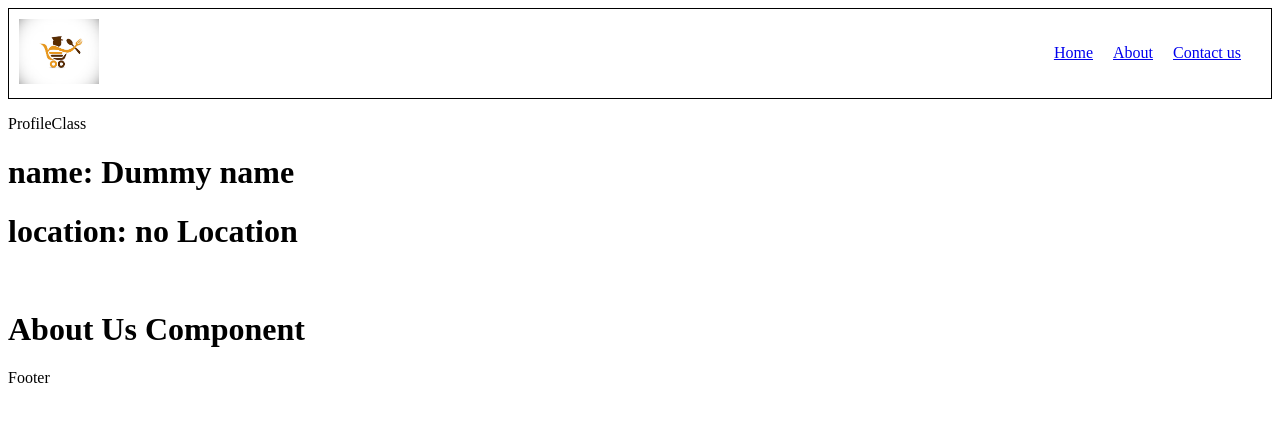
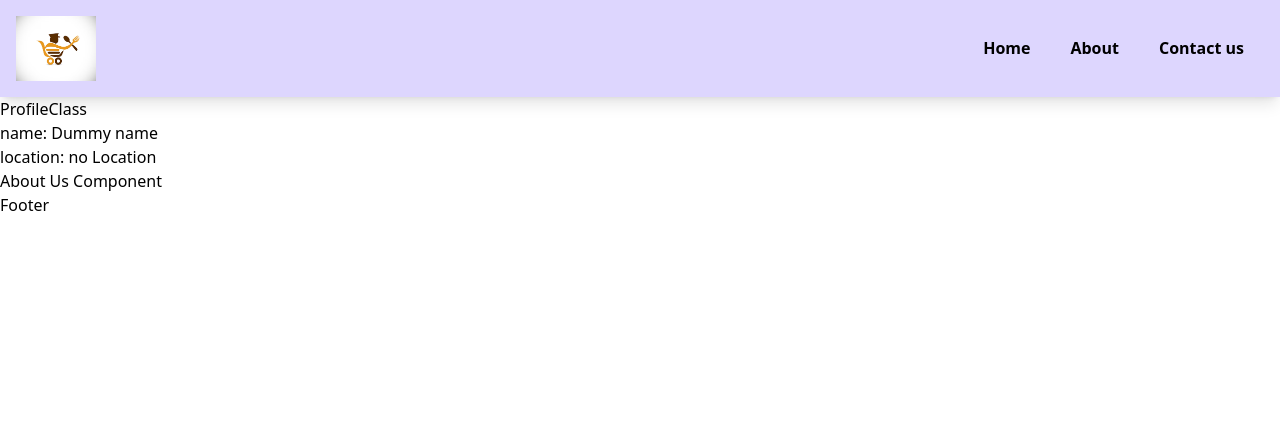
Before and after one commit to raghuhr18/Food-App, a React (Vite) app: page /about in a window 1280 px wide. Shown: the top 422 px of the page. Built offline with nearby package versions, Linux system fonts and the light colour scheme; no server answers.

Commit message:
Installing and applying tailwind css

```diff
--- a/index.css
+++ b/index.css
@@ -1,4 +1,9 @@
-.container{
+@tailwind base;
+@tailwind components;
+@tailwind utilities;
+
+
+/* .container{
     display: flex;
     justify-content: space-between;
     align-items: center;
@@ -69,4 +74,4 @@
     padding: 20px;
     width: 230px;
     height: auto;
-}
+} */
--- a/package.json
+++ b/package.json
@@ -18,6 +18,8 @@
     "@babel/core": "^7.24.7",
     "babel-plugin-transform-remove-console": "^6.9.4",
     "parcel": "^2.12.0",
-    "process": "^0.11.10"
+    "postcss": "^8.4.39",
+    "process": "^0.11.10",
+    "tailwindcss": "^3.4.6"
   }
 }
--- a/src/components/About.js
+++ b/src/components/About.js
@@ -1,12 +1,17 @@
-import React from 'react'
+import React, { Suspense, lazy } from 'react'
 import { Outlet } from 'react-router-dom'
-import ProfileClass from './ProfileClass'
+// import ProfileClass from './ProfileClass'
 
+
+
+const ProfileClass = lazy(() => import('./ProfileClass'));
 const About = () => {
   return (
     <>
       <Outlet />
-      <ProfileClass />
+      <Suspense fallback={<h3>Loading....!</h3>}>
+          <ProfileClass />
+      </Suspense>
       <h1>About Us Component</h1>
     </>
   )
--- a/src/components/Body.js
+++ b/src/components/Body.js
@@ -30,19 +30,20 @@ const Body = () => {
     if(!filteredRestaurants) return null;
     return (allRestaurants?.length === 0) ? (<Shimmer /> ): (
     <>
-        <div>
-            <input type="Search" placeholder="Search Item" value={searchText} onChange={(e)=>{setsearchText(e.target.value)}}/>
-            <button onClick={() => {
+        <div className="bg-slate-200 h-12 flex place-content-center my-1 shadow-lg">
+            <input type="Search" className="p-2 rounded-xl m-1 w-80" required placeholder="Search Item" value={searchText} onChange={(e)=>{setsearchText(e.target.value)}}/>
+            <button className="bg-gray-300 p-2 rounded-xl m-1" onClick={() => {
                 const data = searchClicked(allRestaurants, searchText)
                 setFilteredRestaurants(data)
                 }}>Search
             </button>
         </div>
+
         {(filteredRestaurants.length > 0) ?
-        <div className="restaurant-list">
+        <div className="flex flex-wrap m-auto items-center justify-center">
 
             {filteredRestaurants.map((restaurant) =>
-            <Link to={"/restaurentMenu/" + restaurant.info.id} key={restaurant.info.id}>
+            <Link className="shadow-lg m-5 min-h-[450px] hover:shadow-2xl" to={"/restaurentMenu/" + restaurant.info.id} key={restaurant.info.id}>
                 <RestaurantCard {...restaurant.info} />
              </Link>
             )}
--- a/src/components/Head.js
+++ b/src/components/Head.js
@@ -3,16 +3,16 @@ import Logo from "../assets/img/food-shopping.png"
 
 const Head = () => {
     return(
-      <div className="container">
+      <div className="flex justify-between items-center bg-violet-200 p-4 shadow-lg">
         <a href="/">
-          <img src={Logo} alt="Logo"/>
+          <img src={Logo} className="w-20 h-auto" alt="Logo"/>
         </a>
 
-        <div className="nav-list">
-          <ul>
-            <li><Link to={"/"}>Home</Link></li>
-            <li><Link to={"/about"}>About</Link></li>
-            <li><Link to={"/contact"}>Contact us</Link></li>
+        <div className="">
+          <ul className="text-md font-bold flex justify-between">
+            <li className="mx-5"><Link to={"/"} >Home</Link></li>
+            <li className="mx-5"><Link to={"/about"}>About</Link></li>
+            <li className="mx-5"><Link to={"/contact"}>Contact us</Link></li>
             {/* <Link to={}><li>Cart</li>  </Link>           */}
           </ul>
         </div>
--- a/src/components/ProfileClass.js
+++ b/src/components/ProfileClass.js
@@ -13,7 +13,7 @@ export class ProfileClass extends Component {
   }
   async componentDidMount() {
     console.log("component did mount");
-    const data = await fetch("https://api.github.com/users/akshaymarch7");
+    const data = await fetch("https://api.github.com/users/raghuhr18");
     const json = await data.json();
     this.setState({
       userInfo: json,
@@ -25,9 +25,13 @@ export class ProfileClass extends Component {
     return (
       <div>
         <p>ProfileClass</p>
-        <h1>name: {this.state.userInfo.name}</h1>
-        <h1>location: {this.state.userInfo.location}</h1>
-        <img src={this.state.userInfo.avatar_url} />
+        { this.state.userInfo?.name &&
+          <div>
+            <h1>name: {this.state.userInfo.name}</h1>
+            <h1>location: {this.state.userInfo.location}</h1>
+            <img src={this.state.userInfo.avatar_url} />
+          </div>
+        }
       </div>
     )
   }
--- a/src/components/RestaurantCard.js
+++ b/src/components/RestaurantCard.js
@@ -8,11 +8,13 @@ const RestaurantCard = (
       cuisines
     }) => {
     return(
-    <div className="card">
-      <img src= {IMG_CDN_URL + cloudinaryImageId} />
-      <h3>{name}</h3>
-      <p>{avgRating} ratings</p>
-      <p>{cuisines.join(",")}</p>
+    <div className="w-60 m-5">
+      <img src= {IMG_CDN_URL + cloudinaryImageId} className="w-64 min-h-52"/>
+      <div className="grid items-end">
+        <h3 className="text-black font-bold py-1 text-xl">{name}</h3>
+        <p><span className="text-green-600 font-bold">{avgRating} </span>ratings</p>
+        <p>{cuisines.join(", ")}</p>
+      </div>
     </div>
     )
   }
--- a/src/components/RestaurantMenu.js
+++ b/src/components/RestaurantMenu.js
@@ -13,11 +13,11 @@ const RestaurantMenu = () => {
     if(!restaurantItem ) return <Shimmer />;
     return (
 
-        <div>
+        <div className='flex flex-col items-center justify-center'>
             {restaurantItem.map((item) => (
-                <div className='menuCard' key={item?.id}>
+                <div className='border-blue-500 w-[60%] flex flex-row justify-between m-5 bg-lime-100 p-6 items-center rounded-2xl' key={item?.id}>
                     <div>
-                        <h2 className="restaurant-title" >{item?.name}</h2>
+                        <h2 className="text-2xl font-bold py-2" >{item?.name}</h2>
 
                         <p>{"Category : " + item?.category}</p>
 
@@ -30,11 +30,11 @@ const RestaurantMenu = () => {
 
                         {item?.ratings?.aggregatedRating?.rating && <h3>{item?.ratings?.aggregatedRating?.rating + " ratings"}</h3>}
                     </div>
-                    <div>
+                    <div className='w-[100%] p-2'>
                         {(item?.imageId) ?
-                        <img src={"https://media-assets.swiggy.com/swiggy/image/upload/fl_lossy,f_auto,q_auto,w_300,h_300,c_fit/" + item?.imageId}  alt='Item Image'/> :
+                        <img className="float-right rounded-lg" src={"https://media-assets.swiggy.com/swiggy/image/upload/fl_lossy,f_auto,q_auto,w_300,h_300,c_fit/" + item?.imageId}  alt='Item Image'/> :
 
-                        <img src="https://media-assets.swiggy.com/swiggy/image/upload/fl_lossy,f_auto,q_auto,w_300,h_300,c_fit/xckb305lhkjz9qjixjg4"  alt='Item Image'/>
+                        <img className="float-right rounded-lg" src="https://media-assets.swiggy.com/swiggy/image/upload/fl_lossy,f_auto,q_auto,w_300,h_300,c_fit/xckb305lhkjz9qjixjg4"  alt='Item Image'/>
                         }
                     </div>
 
--- a/src/components/Shimmer.js
+++ b/src/components/Shimmer.js
@@ -2,9 +2,9 @@ import React from 'react'
 
 const Shimmer = () => {
   return (
-    <div className='restaurant-list'>
+    <div className='flex flex-wrap items-center justify-center'>
         {Array(20).fill("").map((e,index) =>
-            <div key={index} className='shimmer-card'></div>
+            <div key={index} className='w-[300px] h-[350px] bg-gray-300 p-10 m-10'></div>
         )}
     </div>
   )
--- /dev/null
+++ b/tailwind.config.js
@@ -0,0 +1,10 @@
+/** @type {import('tailwindcss').Config} */
+module.exports = {
+  content: [
+    "./src/**/*.{html,js,ts,jsx,tsx}",
+  ],
+  theme: {
+    extend: {},
+  },
+  plugins: [],
+}
```
Also changed, not shown: .postcssrc (added), 1 other file (tests, documents, lock files or other folders).
